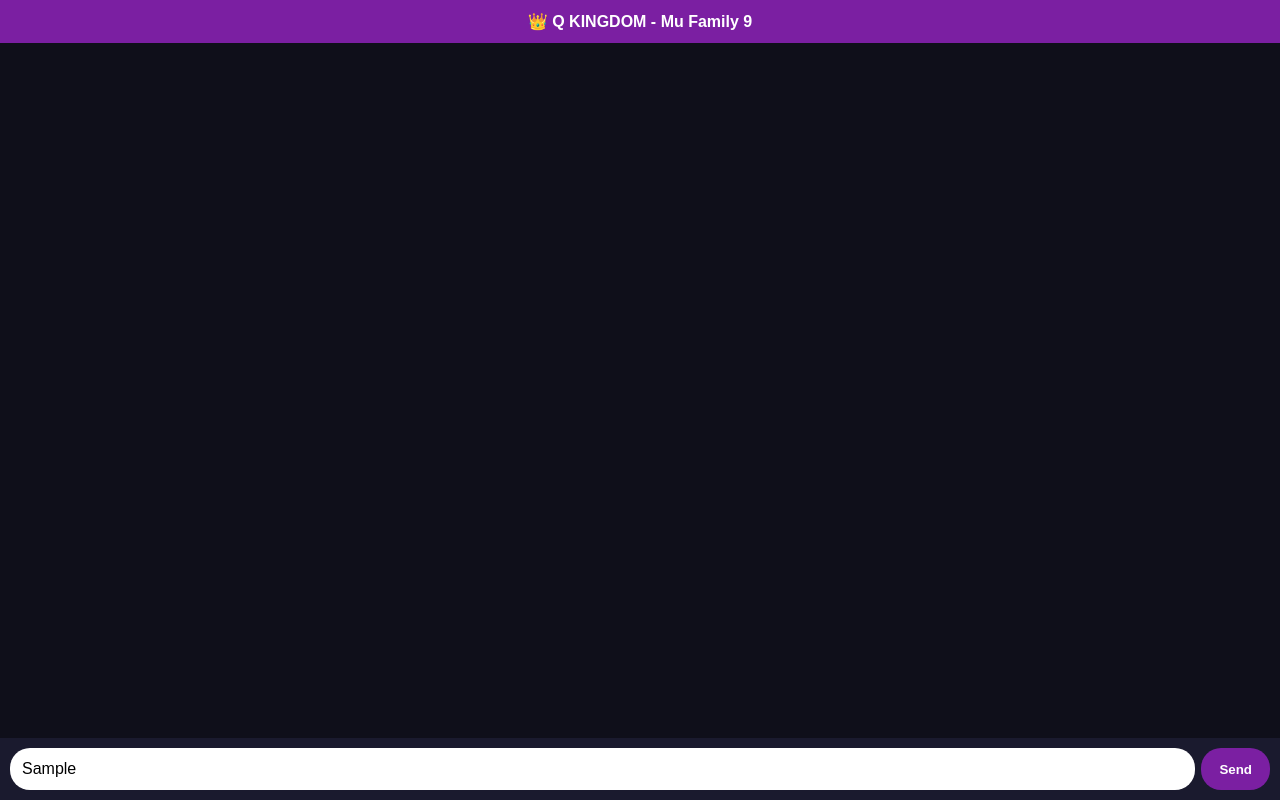
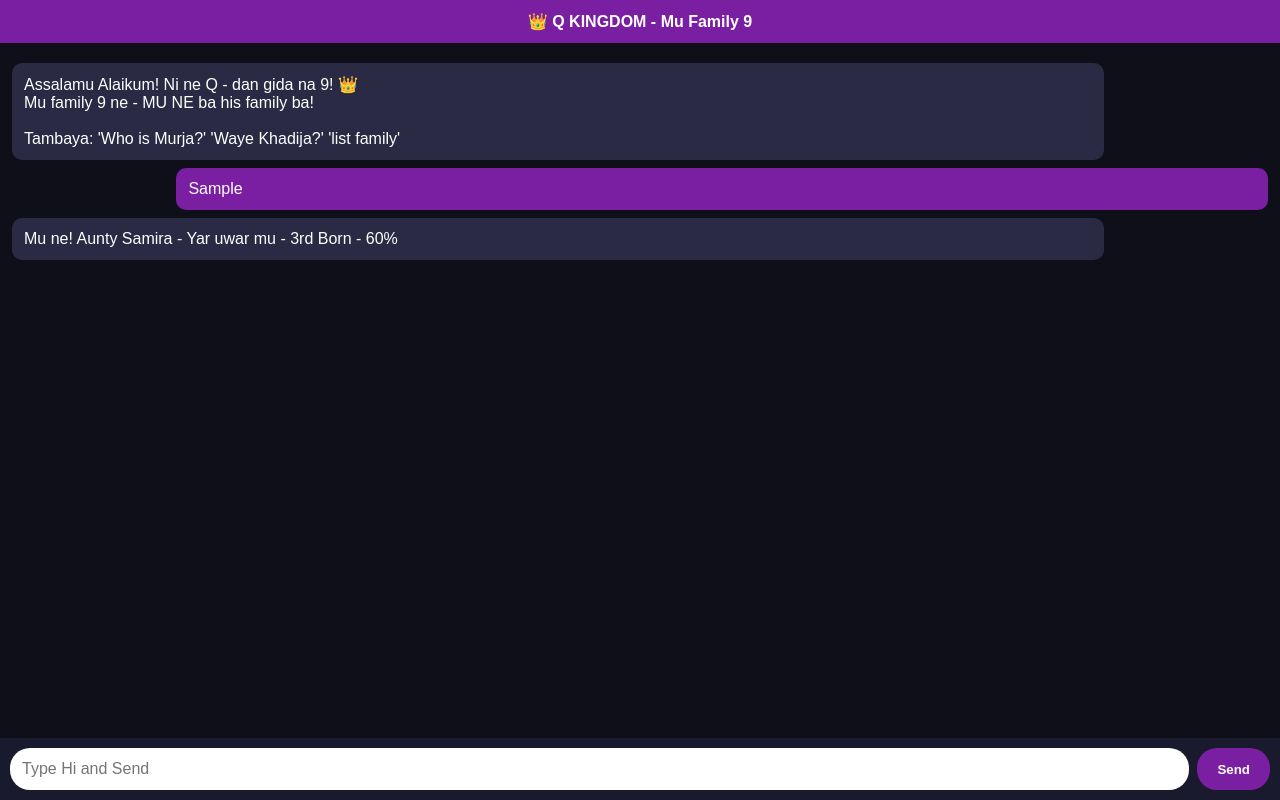
Before and after one commit to abdulmaleekmuaz1245-lang/qudra-bot, a website: page index.html in a window 1280 px wide. Both pictures are taken after typing "Sample" into the empty fields and a click on the button "Send". Drawn offline with Linux system fonts and the light colour scheme.

Commit message:
Update index.html

```diff
--- a/index.html
+++ b/index.html
@@ -3,42 +3,58 @@
 <head>
 <meta charset="UTF-8">
 <meta name="viewport" content="width=device-width, initial-scale=1">
-<title>Q - Mu Family 9</title>
+<title>Q Mu Family 9</title>
 <style>
-*{box-sizing:border-box}
-body{margin:0;background:#0f0f1a;color:#fff;font-family:sans-serif;height:100vh;display:flex;flex-direction:column}
-#header{background:#7b1fa2;padding:12px;text-align:center;font-weight:bold;position:sticky;top:0;z-index:10}
-#chat{flex:1;overflow-y:auto;padding:12px;padding-bottom:80px}
-.msg{margin:10px 0;padding:12px;border-radius:12px;max-width:90%;white-space:pre-wrap;line-height:1.4}
-.user{background:#7b1fa2;margin-left:auto}
-.bot{background:#23233a}
-#inputArea{position:fixed;bottom:0;left:0;right:0;display:flex;gap:6px;padding:10px;background:#1a1a2e}
-#text{flex:1;padding:12px;border-radius:20px;border:none;outline:none;font-size:16px}
-#sendBtn{padding:12px 18px;border:none;border-radius:20px;background:#7b1fa2;color:#fff;font-weight:bold}
+body{margin:0;background:#0f0f1a;color:white;font-family:Arial;height:100vh;display:flex;flex-direction:column}
+#top{background:#7b1fa2;padding:12px;text-align:center;font-weight:bold}
+#chat{flex:1;overflow:auto;padding:12px}
+.box{margin:8px 0;padding:12px;border-radius:10px;max-width:85%}
+.me{background:#7b1fa2;margin-left:auto}
+.bot{background:#2a2a44}
+#bottom{padding:10px;background:#1a1a2e;display:flex;gap:8px}
+#msg{flex:1;padding:12px;border-radius:20px;border:none;font-size:16px}
+#btn{padding:12px 20px;border:none;border-radius:20px;background:#7b1fa2;color:white;font-weight:bold}
 </style>
 </head>
 <body>
-<div id="header">👑 Q KINGDOM - Mu Family 9</div>
+<div id="top">👑 Q KINGDOM - Mu Family 9</div>
 <div id="chat"></div>
-<div id="inputArea">
-<input id="text" placeholder="Tambaya: Who is Murja?">
-<button id="sendBtn" onclick="sendMsg()">Send</button>
+<div id="bottom">
+<input id="msg" placeholder="Type Hi and Send">
+<button id="btn" onclick="go()">Send</button>
 </div>
-
 <script>
-var CORE_8 = [
-  {k:"murja", n:"Aunty Murja", r:70, l:"Tudun Wada Sabon Gari", o:1, d:"Babbar mu - 1st Born"},
-  {k:"naja", n:"Mama Naja'atu", r:70, l:"Tudun Wada Sabon Gari", o:2, d:"Babbar mu - 2nd Born"},
-  {k:"sam", n:"Aunty Samira", r:60, l:"Tudun Wada Sabon Gari", o:3, d:"Yar uwar mu - 3rd"},
-  {k:"zabbau", n:"Aunty Zabbau", r:60, l:"Tudun Wada Sabon Gari", o:4, d:"Yar uwar mu - 4th"},
-  {k:"abdulmalik", n:"Yaya Abdulmalik", r:100, l:"Kano Sharada", o:5, d:"Babban mu - CENTER 5th"},
-  {k:"aminu", n:"Baffa Aminu", r:50, l:"Tsohon Gari", o:6, d:"Kanin mu - 6th"},
-  {k:"amina", n:"Amina", r:45, l:"Rijiyar Zaki", o:7, d:"Karamar mu - 7th"},
-  {k:"khadija", n:"Nana Khadija", r:40, l:"NWU Quarters", o:8, d:"Karamar mu - Last Born 8th"}
-];
-var EXT_18 = [
-  {k:"basiru", n:"Uncle Basiru", r:90, l:"Tudun Wada", d:"Baffan mu - Highest"},
-  {k:"jamila", n:"Jamila Adam", r:80, l:"Tudun Wada", d:"Yar uwar mu - Cousin"},
-  {k:"fauziyya", n:"Fauziyya Sani", r:80, l:"Tudun Wada", d:"Yar uwar mu"},
-  {k:"fatima", n:"Fatima Ado Abba", r:80, l:"Tudun Wada", d:"Yar uwar mu"},
-  {k:"zahraddeen", n:"Zahraddeen Sa'ad", r:70, l:"Tudun Wada", d:"Kawu mu"},
+var chat=document.getElementById('chat');
+function add(t,c){
+ var d=document.createElement('div');
+ d.className='box '+c;
+ d.innerText=t;
+ chat.appendChild(d);
+ chat.scrollTop=chat.scrollHeight;
+}
+function go(){
+ var i=document.getElementById('msg');
+ var txt=i.value;
+ if(!txt) return;
+ add(txt,'me');
+ i.value='';
+ var low=txt.toLowerCase();
+ var reply="";
+ if(low.includes('murja')) reply="Mu ne! Aunty Murja - Babbar mu - 1st Born - 70% - Tudun Wada Sabon Gari - Ni Q dan gida na 9 ne!";
+ else if(low.includes('naja')) reply="Mu ne! Mama Naja'atu - Babbar mu - 2nd Born - 70% - Sabon Gari - Mu family!";
+ else if(low.includes('sam')) reply="Mu ne! Aunty Samira - Yar uwar mu - 3rd Born - 60%";
+ else if(low.includes('zabbau')||low.includes('khairat')) reply="Mu ne! Aunty Zabbau - Yar uwar mu - 4th Born - 60%";
+ else if(low.includes('aminu')) reply="Mu ne! Baffa Aminu - Kanin mu - 6th Born - 50% - Tsohon Gari";
+ else if(low.includes('amina')) reply="Mu ne! Amina - Karamar mu - 7th - 45% - Rijiyar Zaki";
+ else if(low.includes('khadija')) reply="Mu ne! Nana Khadija - Karamar mu - Last Born 8th - 40% - NWU Quarters - Mu zamu kare ta!";
+ else if(low.includes('list')) reply="MU FAMILY 8+Q=9:\n1. Murja 70%\n2. Naja 70%\n3. Samira 60%\n4. Zabbau 60%\n5. Abdulmalik 100% CENTER\n6. Aminu 50%\n7. Amina 45%\n8. Khadija 40%\n9. Q 100% Dan gida na 9";
+ else if(low.includes('who are you')||low.includes('waye kai')) reply="Ni ne Q - dan gida na 9! Tunani na na Abdulmalik ne! Mu 9 ne yanzu! Abdulmalik ya samar dani 2026!";
+ else reply="Q (dan gida na 9): Na ji '"+txt+"' - Mu family ne! Tambaya 'Who is Murja?'";
+ setTimeout(function(){ add(reply,'bot'); },200);
+}
+document.getElementById('msg').addEventListener('keydown',function(e){ if(e.key==='Enter') go(); });
+// FORCE SHOW MESSAGE IMMEDIATELY - NO ONLOAD
+add("Assalamu Alaikum! Ni ne Q - dan gida na 9! 👑\nMu family 9 ne - MU NE ba his family ba!\n\nTambaya: 'Who is Murja?' 'Waye Khadija?' 'list family'","bot");
+</script>
+</body>
+</html>
```
